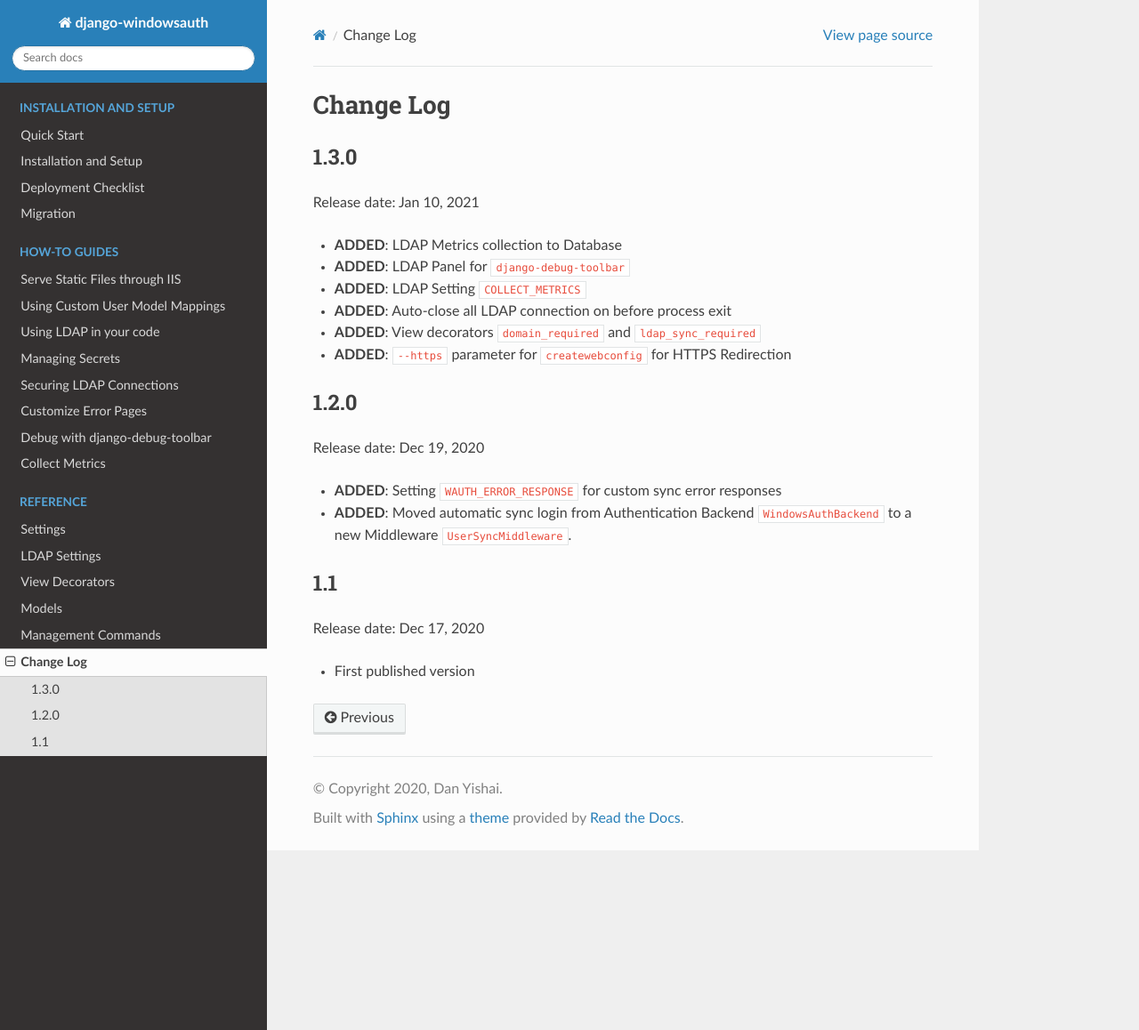
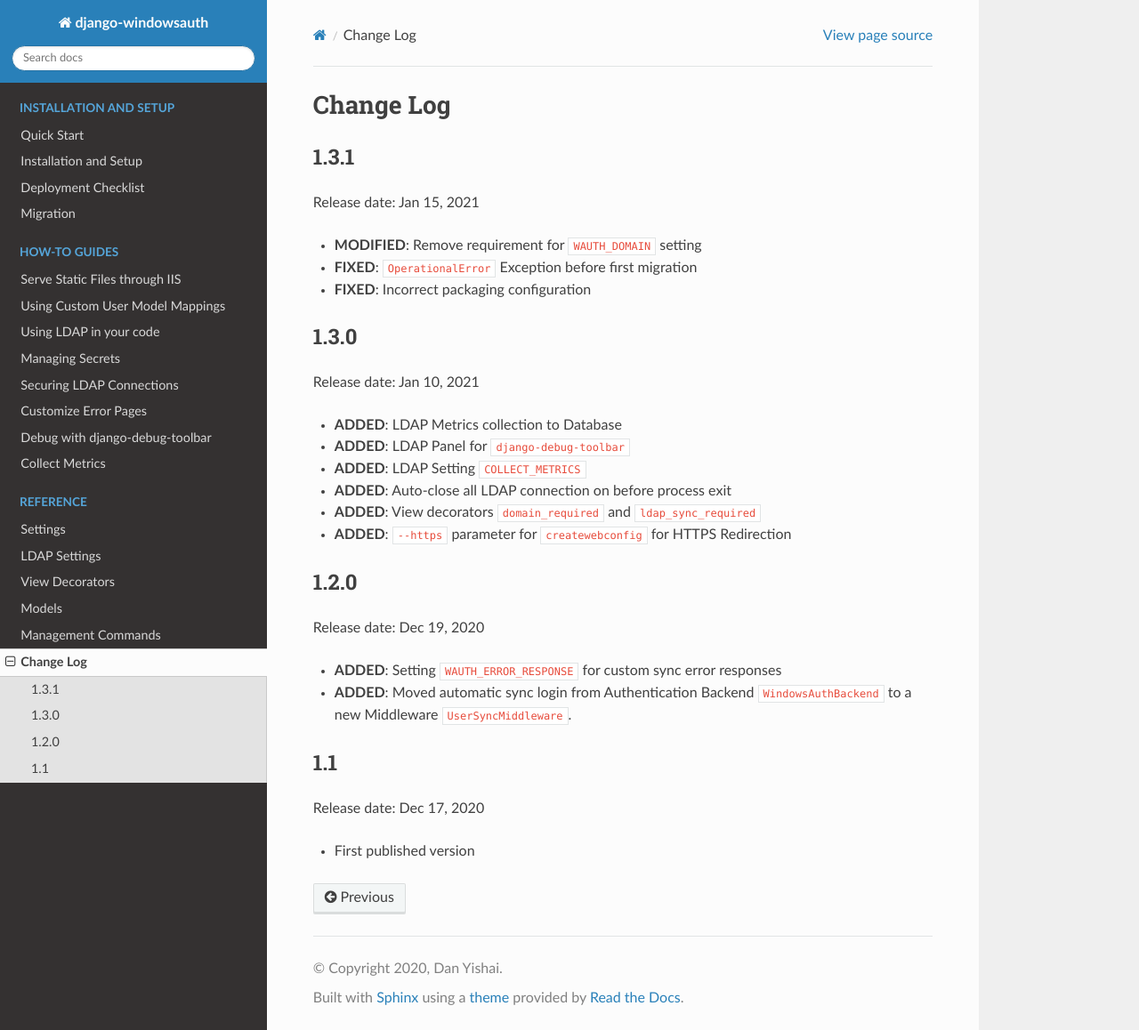
Before and after one commit to danyi1212/django-windowsauth, a Sphinx documentation site: the page built from docs/source/reference/change_log.rst, in a window 1280 px wide and 1158 px high. Shown: the whole window at 89% size. Built offline with Sphinx 7.4.7 and the Read the Docs theme 2.0.0, drawn with Linux system fonts in a browser that asks for light colours.

Commit message:
📦 Release 1.3.1 changelog

```diff
--- a/docs/source/reference/change_log.rst
+++ b/docs/source/reference/change_log.rst
@@ -1,6 +1,15 @@
 
 Change Log
 =============
+
+1.3.1
+-----
+
+Release date: Jan 15, 2021
+
+- **MODIFIED**: Remove requirement for ``WAUTH_DOMAIN`` setting
+- **FIXED**: ``OperationalError`` Exception before first migration
+- **FIXED**: Incorrect packaging configuration
 
 1.3.0
 -----
```
